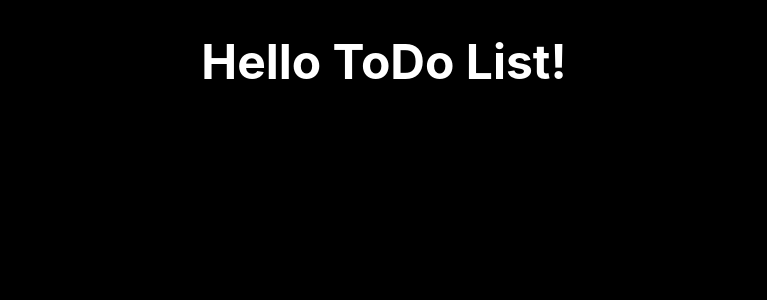
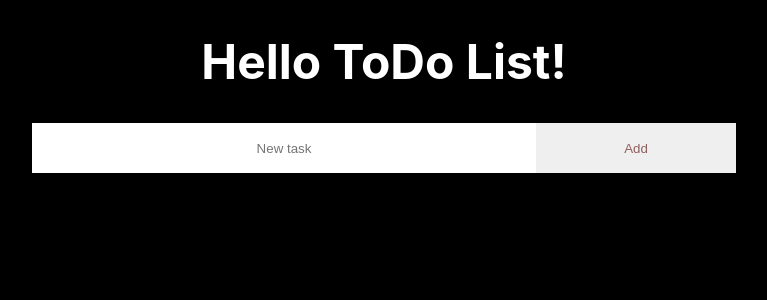
Before and after one commit to zxcvego/basic-react-apps, a React (Create React App) app in the folder basic-react-apps/: page /todo-list in a window 1280 px wide. Shown: the top 300 px of the page, without its empty margins (256-1023 px from the left). Built offline with nearby package versions, Linux system fonts and the light colour scheme.

Commit message:
Initial ToDo list styling, add component Task

```diff
--- /dev/null
+++ b/basic-react-apps/src/components/Task.tsx
@@ -0,0 +1,5 @@
+import "./Task.css";
+
+export default function Task() {
+	return null;
+}
--- /dev/null
+++ b/basic-react-apps/src/pages/ToDo.css
@@ -0,0 +1,25 @@
+.functional-task-menu {
+	text-align: center;
+}
+
+input,
+button {
+	color: rgb(146, 95, 95);
+	border: none;
+}
+
+button {
+	cursor: pointer;
+	height: 50px;
+	width: 200px;
+}
+
+input {
+	height: 48px;
+	width: 500px;
+	text-align: center;
+}
+
+input:focus {
+	outline: none;
+}
--- a/basic-react-apps/src/pages/ToDo.tsx
+++ b/basic-react-apps/src/pages/ToDo.tsx
@@ -1,7 +1,15 @@
+import "./ToDo.css";
+
 export default function ToDo() {
 	return (
 		<>
-			<h1>Hello ToDo List!</h1>
+			<header>
+				<h1>Hello ToDo List!</h1>
+			</header>
+			<article className="functional-task-menu">
+				<input type="text" placeholder="New task" required />
+				<button>Add</button>
+			</article>
 		</>
 	);
 }
```
Also changed, not shown: basic-react-apps/src/components/Task.css (added).
